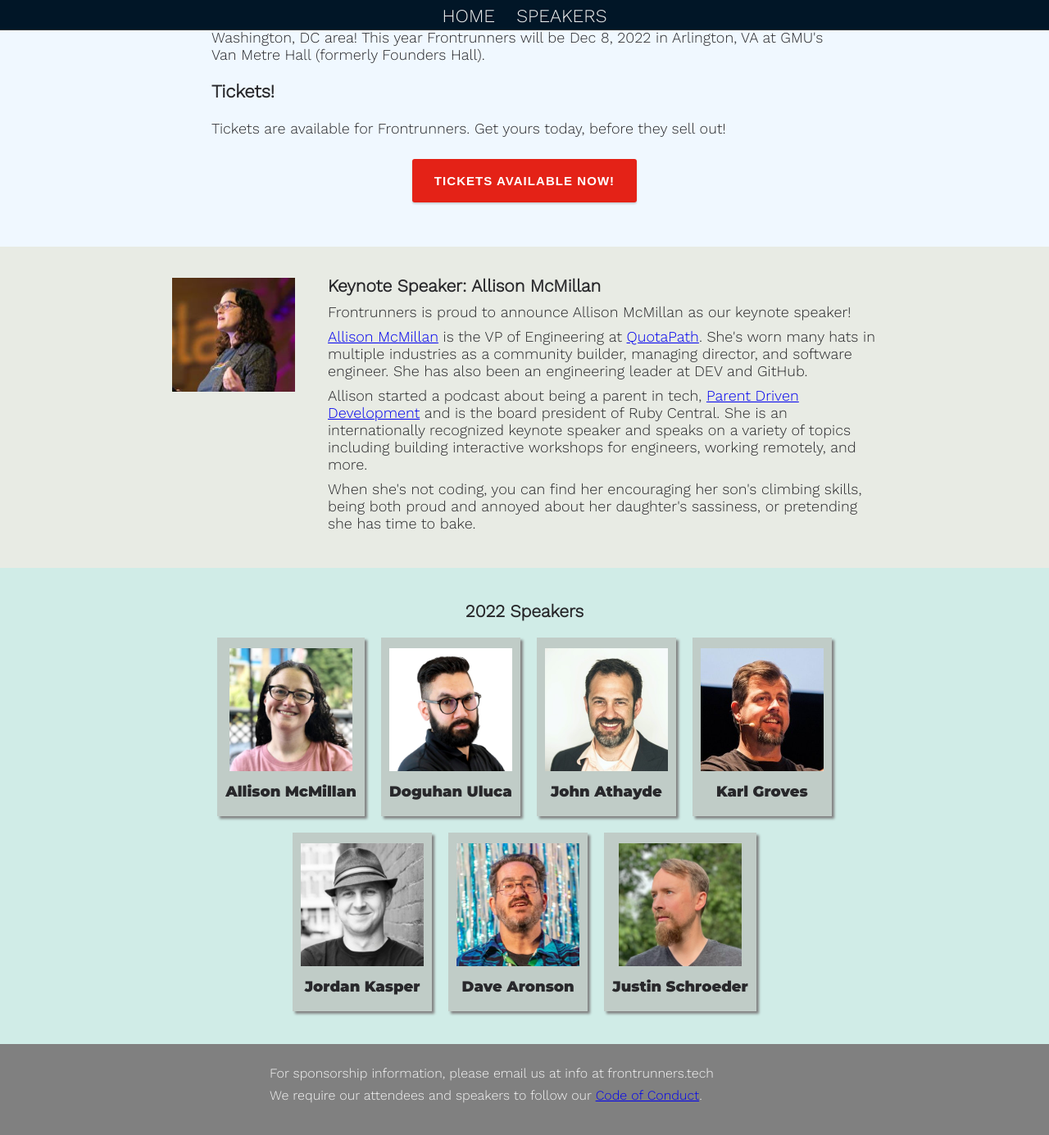
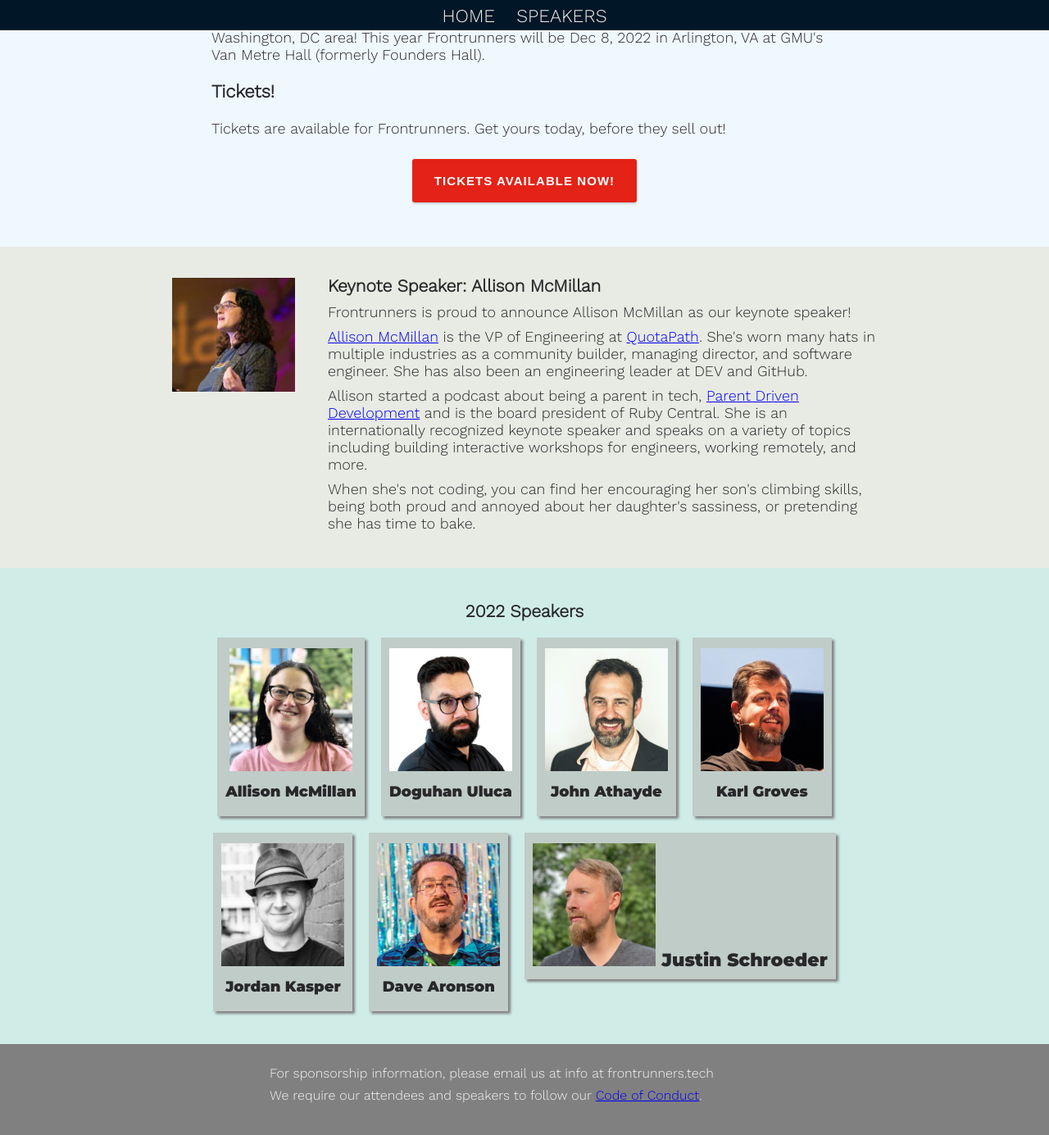
Before and after one commit to gothamgo/frontrunnersconf.github.io, a Jekyll site: the page built from index.html, in a window 1280 px wide and 1400 px high, scrolled down 348 px. Shown: the top 1385 px of the window at 82% size. Built offline with Jekyll 4.4.1, drawn with Linux system fonts in a browser that asks for light colours.

Commit message:
Update headshots.html

```diff
--- a/_includes/headshots.html
+++ b/_includes/headshots.html
@@ -41,6 +41,12 @@
     font-family: 'Montserrat', sans-serif;
     text-align: center;
   }
+  div.headshot-cell a {
+    color: #28282B;
+    text-decoration: none;
+    font-family: 'Montserrat', sans-serif;
+    text-align: center;
+  }
 </style>
 
 <div class="headshots-wrapper">
@@ -73,10 +79,10 @@
       </div>
       <div class="headshot-cell">
         <img class="headshot-image" src="{{site.url}}/images/speakers/2022/justin_schroeder.png" alt="" width="150"/>
+        <!--
         <p>Justin Schroeder</p>
-        <!--
+-->
         <a href="{{site.url}}/speakers.html#justin_schroeder">Justin Schroeder</a>
--->
       </div>
     </div>
   </div>
```
